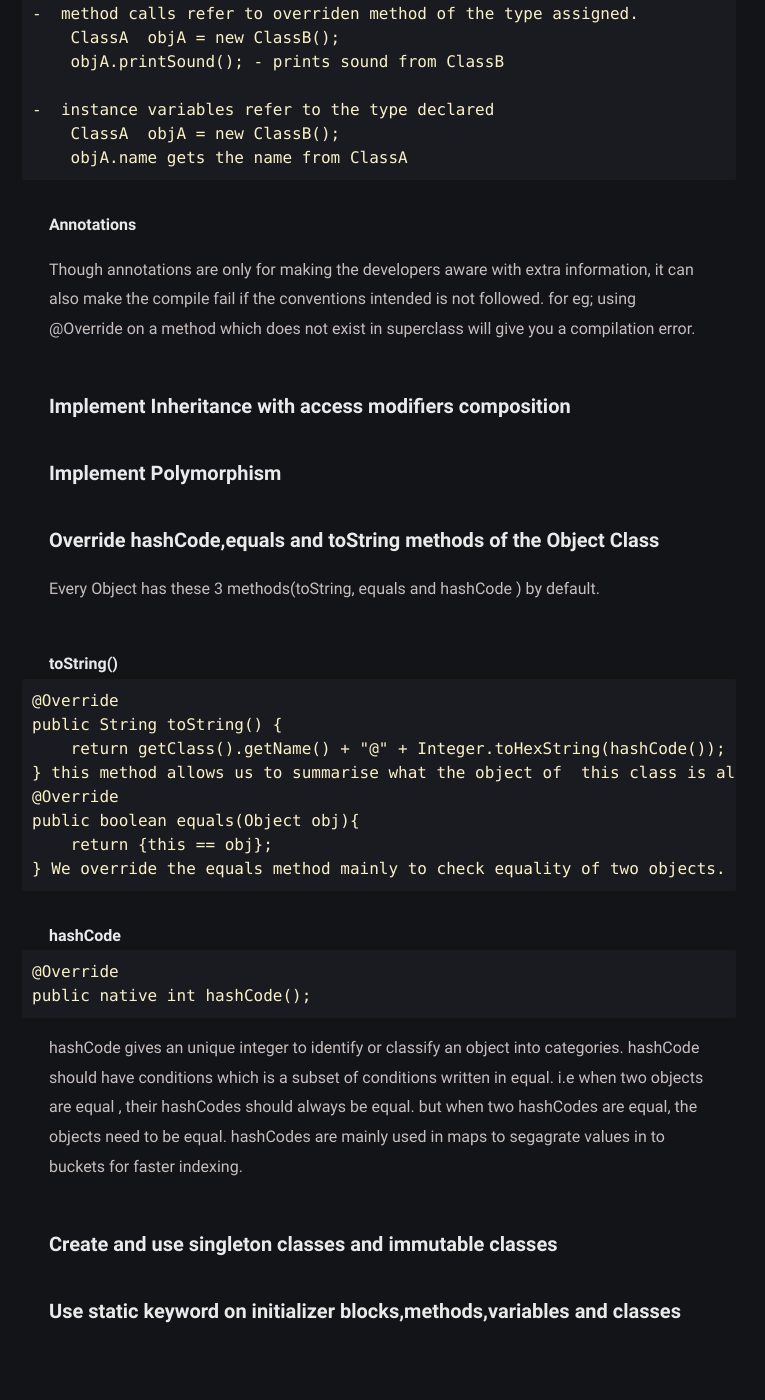
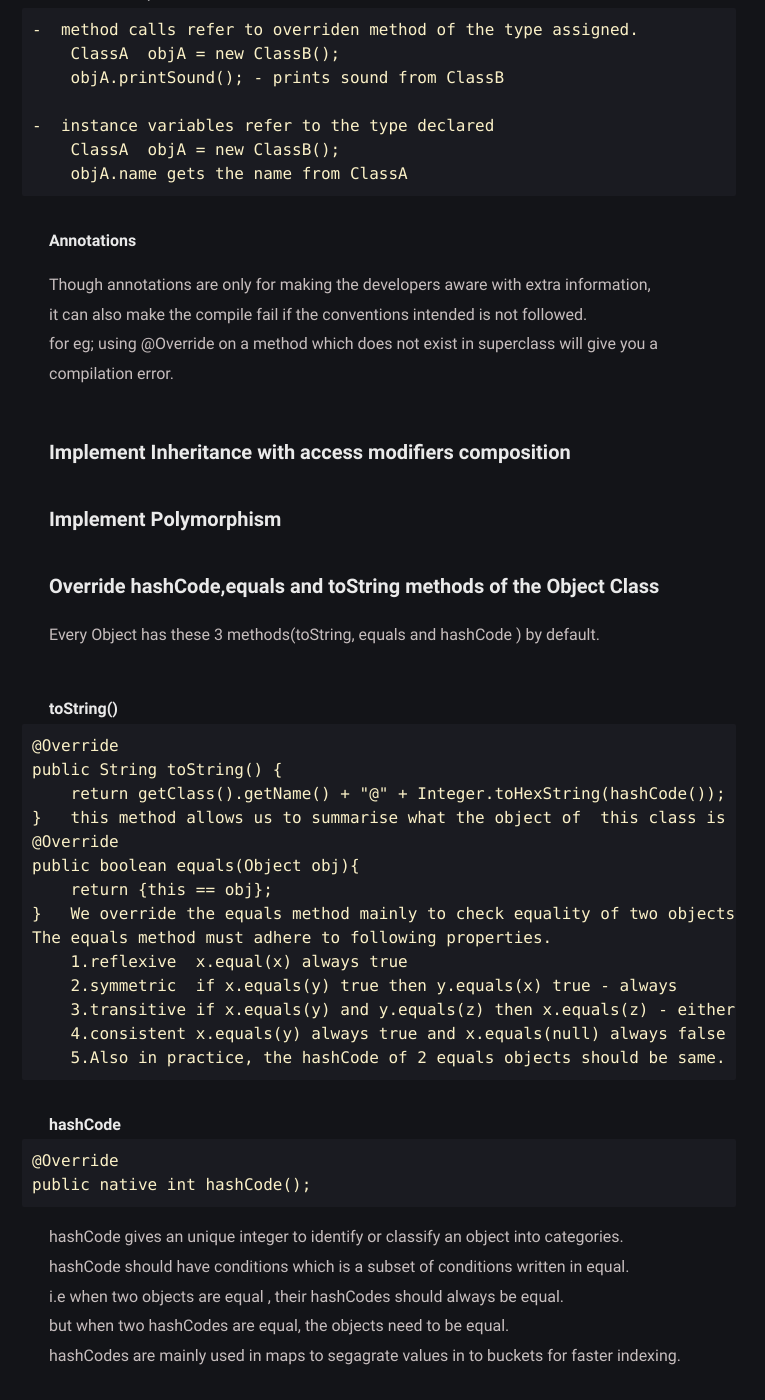
Before and after one commit to maquebax/maquebax.github.io, a Jekyll site: the page built from _posts/2020-10-13-Java Class Design.md, in a window 1280 px wide and 1400 px high, scrolled down 1076 px. Shown: the whole window, without its empty margins (261-1026 px from the left). Built offline with Jekyll 4.4.1, drawn with Linux system fonts in a browser that asks for light colours; part of the change alters nothing that is shown; some of the changed text lies outside the part shown.

```diff
--- a/_posts/2020-10-13-Java Class Design.md
+++ b/_posts/2020-10-13-Java Class Design.md
@@ -9,9 +9,9 @@ description: 1Z0-809 - Java Class Design
 # Exam Objectives
 #### Implement Encapsulation
 ##### Points to remembered
-1) instance variables are kept private.
-) getters of the instance variables are public.
-3) setter of the instance variables are protected.
+- instance variables are kept private.
+- getters of the instance variables are public.
+- setter of the instance variables are protected.
 
 
 ##### while using a instanceof  B
@@ -51,7 +51,7 @@ Every Object has these 3 methods(toString, equals and hashCode ) by default.
         return getClass().getName() + "@" + Integer.toHexString(hashCode());
     }
 this method allows us to summarise what the object of  this class is all about.
-when we do System.out.println(new ClassA()); the toString method of the class gets called
+when we do System.out.println(new ClassA()); the toString method of the class gets called.
 ##### equals
     @Override
     public boolean equals(Object obj){
@@ -61,12 +61,12 @@ We override the equals method mainly to check equality of two objects.
 When we use == on objects for eg: objA == objB
 the compiler checks only if the object referrences are same. Hence we use equals method
 to test equality of objects. When we override equals method, we check for values of desired instance variables
-The equals method must adhere to following properties.
-1.reflexive  x.equal(x) always true
-2.symmetric  if x.equals(y) true then y.equals(x) true - always
-3.transitive if x.equals(y) and y.equals(z) then x.equals(z) - either all true or all false.
-4.consistent x.equals(y) always true and x.equals(null) always false
-5.Also in practice, the hashCode of 2 equals objects should be same.
+    The equals method must adhere to following properties.
+        1.reflexive  x.equal(x) always true
+        2.symmetric  if x.equals(y) true then y.equals(x) true - always
+        3.transitive if x.equals(y) and y.equals(z) then x.equals(z) - either all true or all false.
+        4.consistent x.equals(y) always true and x.equals(null) always false
+        5.Also in practice, the hashCode of 2 equals objects should be same.
 
 ##### hashCode
     @Override
```
